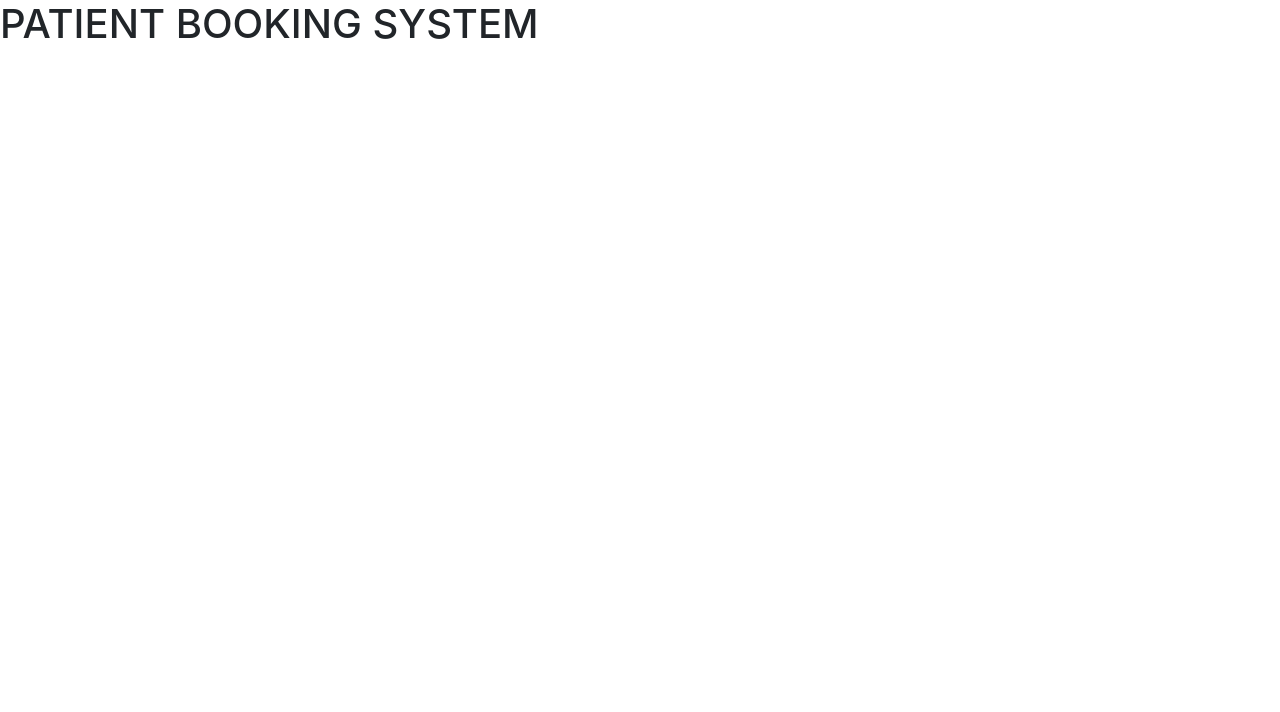
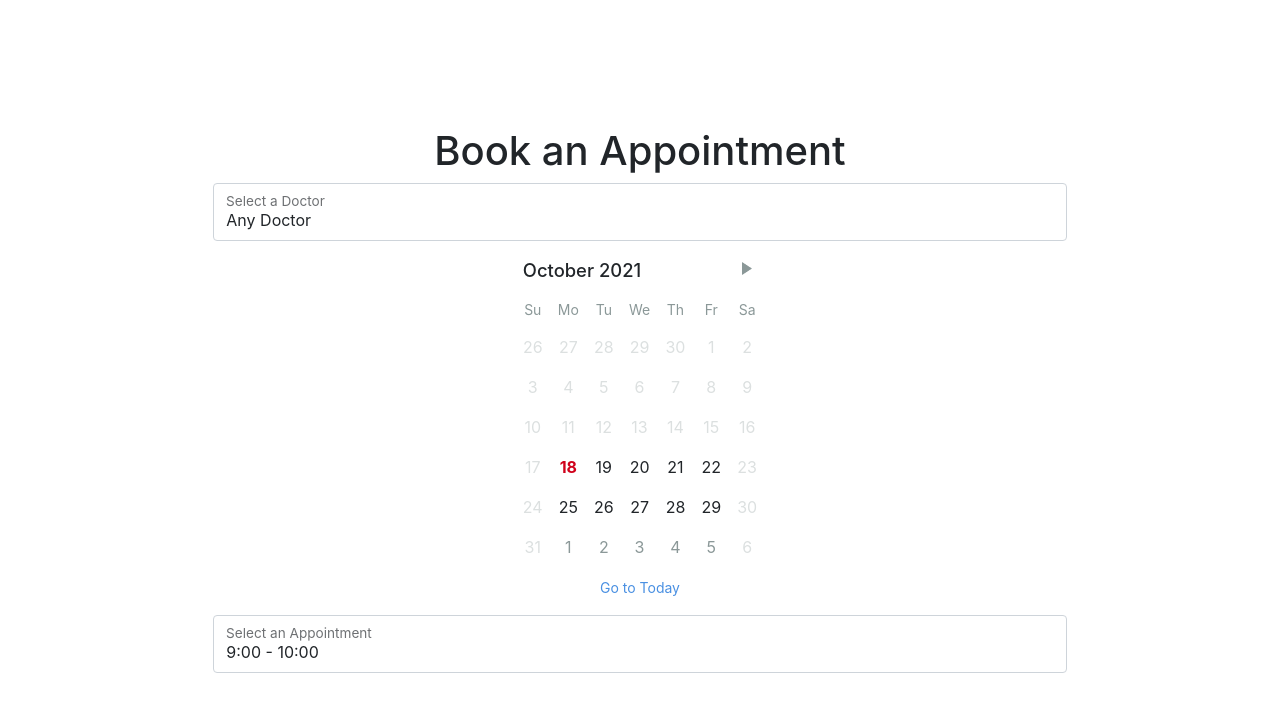
Before and after one commit to ros-a/LRSS-patient-booking-system, a React (Create React App) app in the folder client/: page /appointments in a window 1280 px wide. Shown: the top 712 px of the page. Built offline with nearby package versions, Linux system fonts and the light colour scheme.

Commit message:
Added basic date picking functionality - need to link component states together

```diff
--- a/client/package.json
+++ b/client/package.json
@@ -6,8 +6,12 @@
     "@testing-library/jest-dom": "^5.14.1",
     "@testing-library/react": "^11.2.7",
     "@testing-library/user-event": "^12.8.3",
+    "bootstrap-year-calendar": "^1.1.1",
+    "jquery": "^3.6.0",
+    "rc-year-calendar": "^1.0.2",
     "react": "^17.0.2",
     "react-bootstrap": "^1.6.4",
+    "react-day-picker": "^7.4.10",
     "react-dom": "^17.0.2",
     "react-router-dom": "^5.3.0",
     "react-scripts": "4.0.3",
--- /dev/null
+++ b/client/src/Components/DatePicker/DatePicker.js
@@ -0,0 +1,38 @@
+import React from 'react';
+import DayPicker from 'react-day-picker';
+import 'react-day-picker/lib/style.css';
+
+class DatePicker extends React.Component {
+    constructor(props) {
+        super(props);
+        this.handleDayClick = this.handleDayClick.bind(this);
+        this.state = {
+            selectedDay: null,
+            today: new Date()
+        };
+    }
+
+    handleDayClick(day, { selected }) {
+        this.setState({
+            selectedDay: selected ? undefined : day,
+        });
+    }
+
+    render() {
+        return (
+            <div>
+                <DayPicker
+                    fromMonth={this.state.today}
+                    fixedWeeks
+                    selectedDays={this.state.selectedDay}
+                    onDayClick={this.handleDayClick}
+                    initialMonth={this.state.today}
+                    disabledDays={[{daysOfWeek: [0,6]}, {before: this.state.today }]}
+                    todayButton="Go to Today"
+                />
+            </div>
+        );
+    }
+}
+
+export default DatePicker
--- /dev/null
+++ b/client/src/Components/PatientBookingPage/PatientBookingPage.css
@@ -0,0 +1,3 @@
+.month-container {
+    margin: 20px;
+}
--- a/client/src/Components/PatientBookingPage/PatientBookingPage.js
+++ b/client/src/Components/PatientBookingPage/PatientBookingPage.js
@@ -1,8 +1,56 @@
-import React from "react";
+import React, {useEffect, useState} from "react";
+import {Form, FormGroup} from "react-bootstrap";
+import './PatientBookingPage.css'
+import 'react-day-picker/lib/style.css';
+import DatePicker from "../DatePicker/DatePicker";
 
-const PatientBookingPage = () => {
+
+
+const PatientBookingPage = (props) => {
+    const [doctors, setDoctors] = useState([])
+    // const [appointments, setAppointments] = useState([])
+    // const [today, setToday] = useState(null)
+
+    useEffect(() => {
+        // get data from api to populate doctors and appointments
+        setDoctors(['{"id":"1", "name":"Dr Test MBalls"}'])
+        // setAppointments([['2021-10-23', '7']])
+        // setToday(new Date().toISOString().split('T')[0])
+    }, [])
+
     return (
-        <h1>PATIENT BOOKING SYSTEM</h1>
+        <main className="d-flex justify-content-center align-items-center text-center vh-100">
+            <Form className="col-8">
+                <h1>Book an Appointment</h1>
+                <FormGroup className="form-floating">
+                    <select className="form-control" id="drSelector">
+                        <option key="0">Any Doctor</option>
+                        {doctors.map(doctor =>
+                            <option key={JSON.parse(doctor).id}>{JSON.parse(doctor).name}</option>
+                        )}
+                    </select>
+                    <label htmlFor="drSelector">Select a Doctor</label>
+                </FormGroup>
+                <FormGroup>
+                    <DatePicker
+
+                    />
+                </FormGroup>
+                <FormGroup className="form-floating">
+                    <select className="form-control" id="appointmentSelector">
+                        <option>9:00 - 10:00</option>
+                        <option>10:00 - 11:00</option>
+                        <option>11:00 - 12:00</option>
+                        <option>12:00 - 13:00</option>
+                        <option>13:00 - 14:00</option>
+                        <option>14:00 - 15:00</option>
+                        <option>15:00 - 16:00</option>
+                        <option>16:00 - 17:00</option>
+                    </select>
+                    <label htmlFor="appointmentSelector">Select an Appointment</label>
+                </FormGroup>
+            </Form>
+        </main>
     )
 }
 
```
Also changed, not shown: 1 other file (tests, documents, lock files or other folders).
